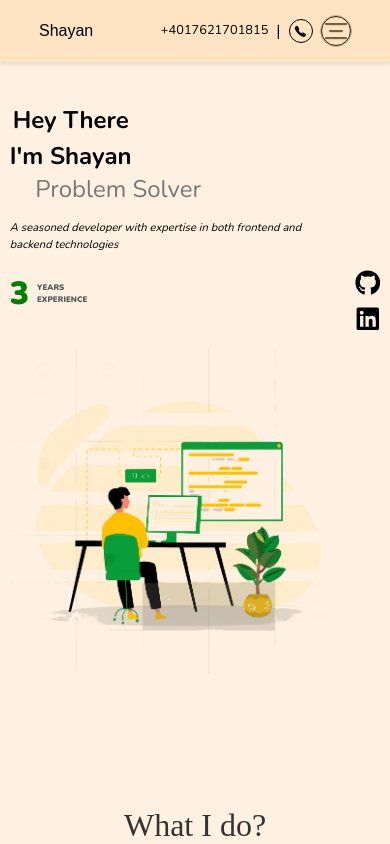
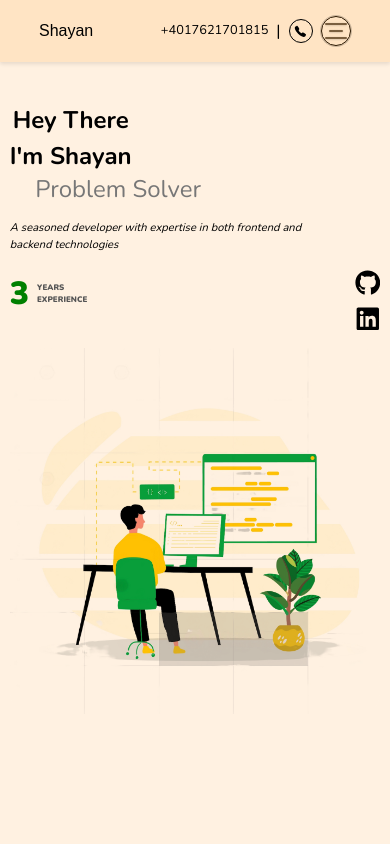
Before and after one commit to gitsheyno/personal-website, a Next.js app: page / in a window 390 px wide. Shown: the top 844 px of the page. Built offline with nearby package versions, Linux system fonts and the light colour scheme; no server answers.

Commit message:
fixed background image

```diff
--- a/styles/Home.module.css
+++ b/styles/Home.module.css
@@ -253,7 +253,7 @@ flex-direction: column;
     }
 
     .heroSection section:nth-child(1){
-      grid-column: 1/-1;
+      grid-column: 1/3;
       flex-direction: column;
       grid-row: 4/5;
       justify-content: flex-start;
```
